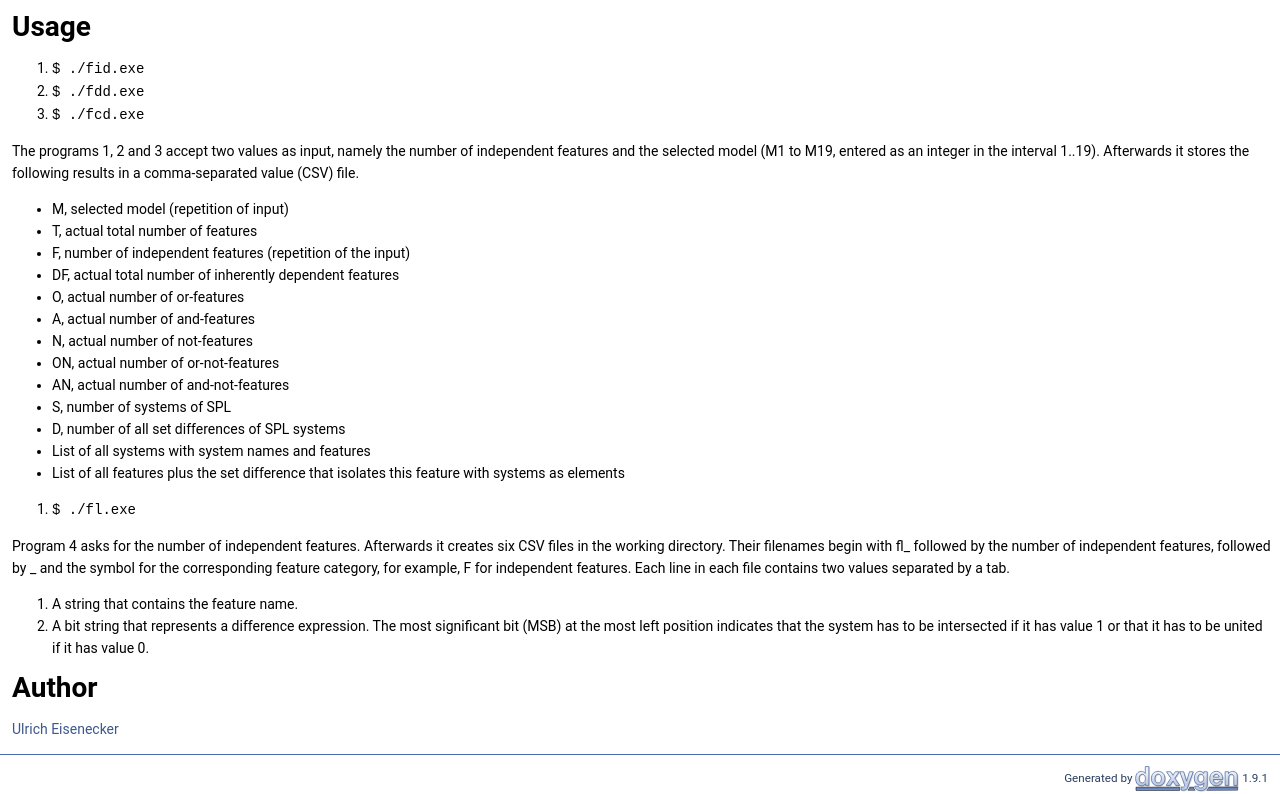
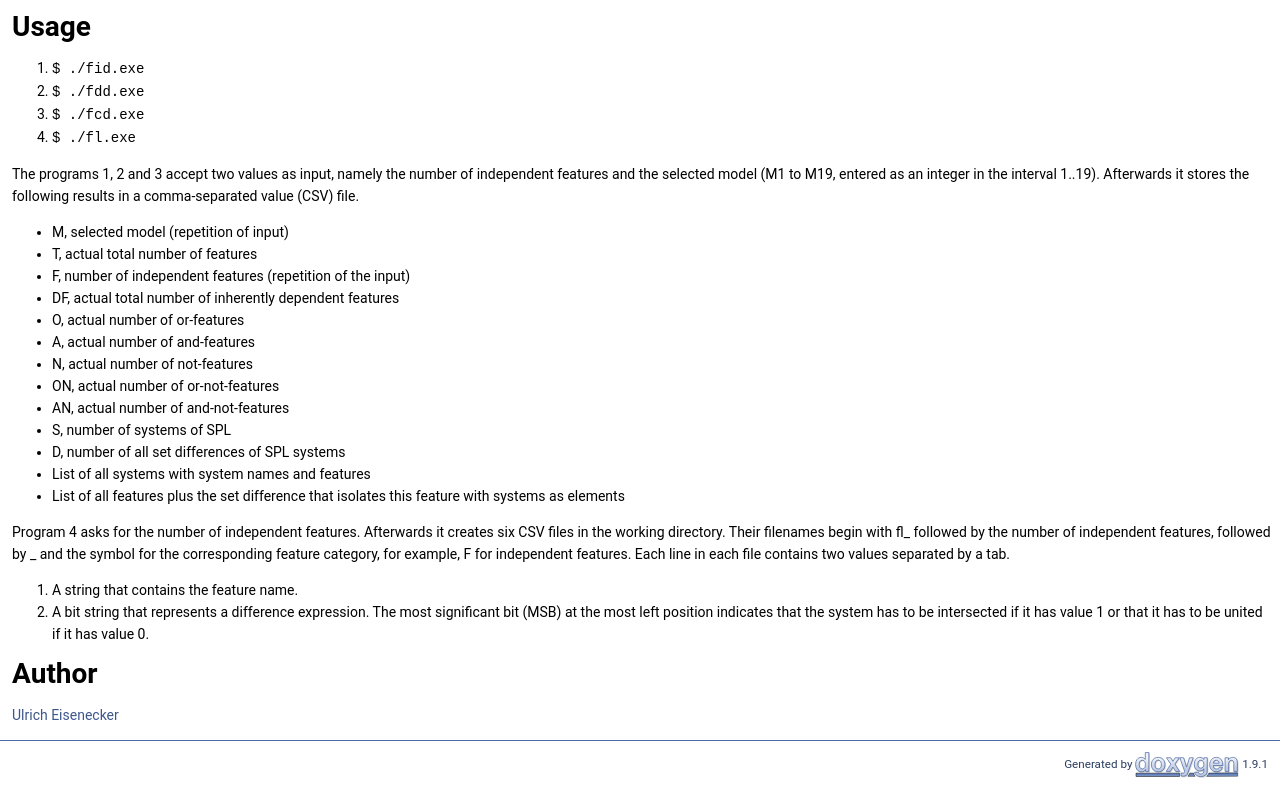
Before and after one commit to softvis-research/features, a plain HTML site: page index.html in a window 1280 px wide. Shown: the part 892-1686 px from the top of the page. Drawn offline with Linux system fonts and the light colour scheme.

Commit message:
Deploying to gh-pages from @ softvis-research/features@da2a604df222e401186535c8d2ba3eec12d9b5f5 🚀

```diff
--- a/index.html
+++ b/index.html
@@ -92,6 +92,7 @@ Usage</h1>
 <li><code>$ ./fid.exe</code></li>
 <li><code>$ ./fdd.exe</code></li>
 <li><code>$ ./fcd.exe</code></li>
+<li><code>$ ./fl.exe</code></li>
 </ol>
 <p>The programs 1, 2 and 3 accept two values as input, namely the number of independent features and the selected model (M1 to M19, entered as an integer in the interval 1..19). Afterwards it stores the following results in a comma-separated value (CSV) file.</p>
 <ul>
@@ -109,9 +110,6 @@ Usage</h1>
 <li>List of all systems with system names and features</li>
 <li>List of all features plus the set difference that isolates this feature with systems as elements</li>
 </ul>
-<ol type="1">
-<li><code>$ ./fl.exe</code></li>
-</ol>
 <p>Program 4 asks for the number of independent features. Afterwards it creates six CSV files in the working directory. Their filenames begin with fl_ followed by the number of independent features, followed by _ and the symbol for the corresponding feature category, for example, F for independent features. Each line in each file contains two values separated by a tab.</p><ol type="1">
 <li>A string that contains the feature name.</li>
 <li>A bit string that represents a difference expression. The most significant bit (MSB) at the most left position indicates that the system has to be intersected if it has value 1 or that it has to be united if it has value 0.</li>
```
